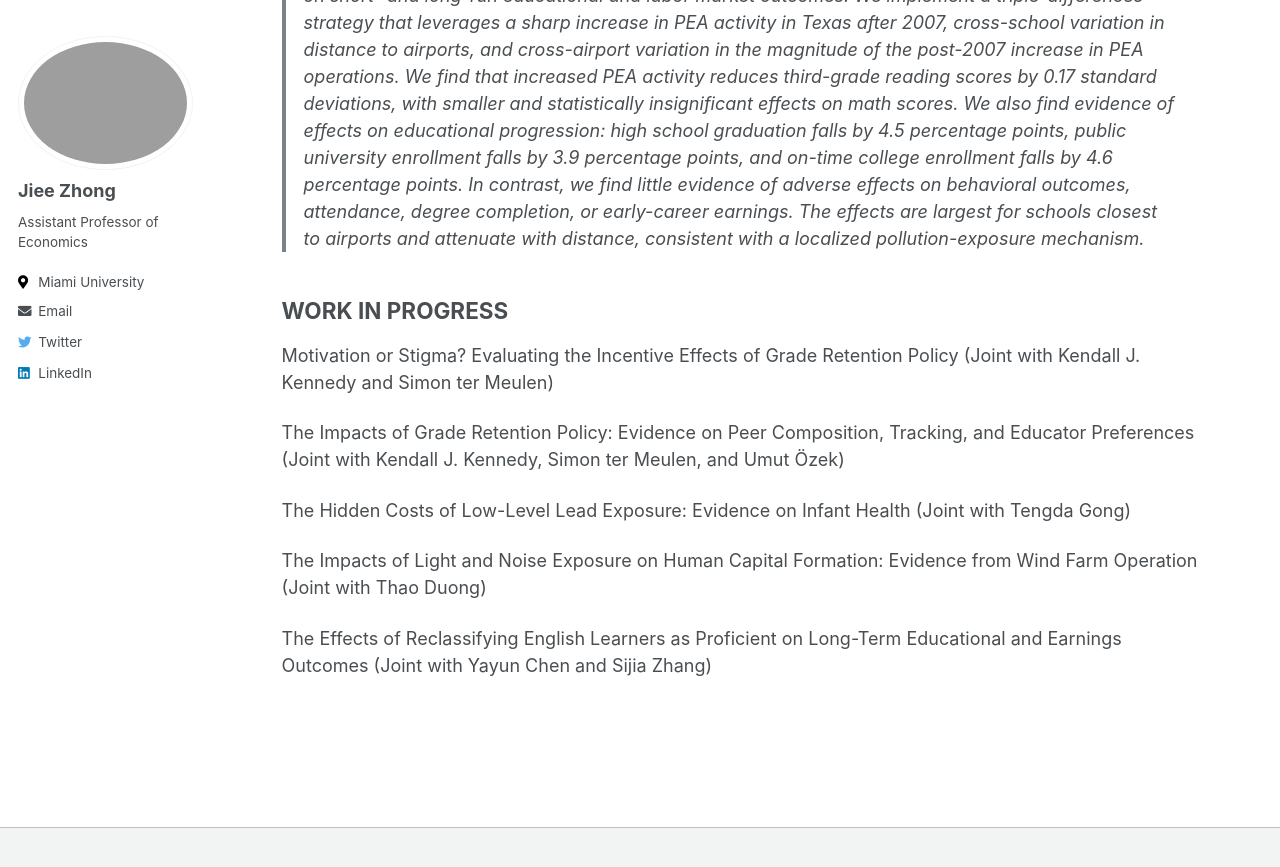
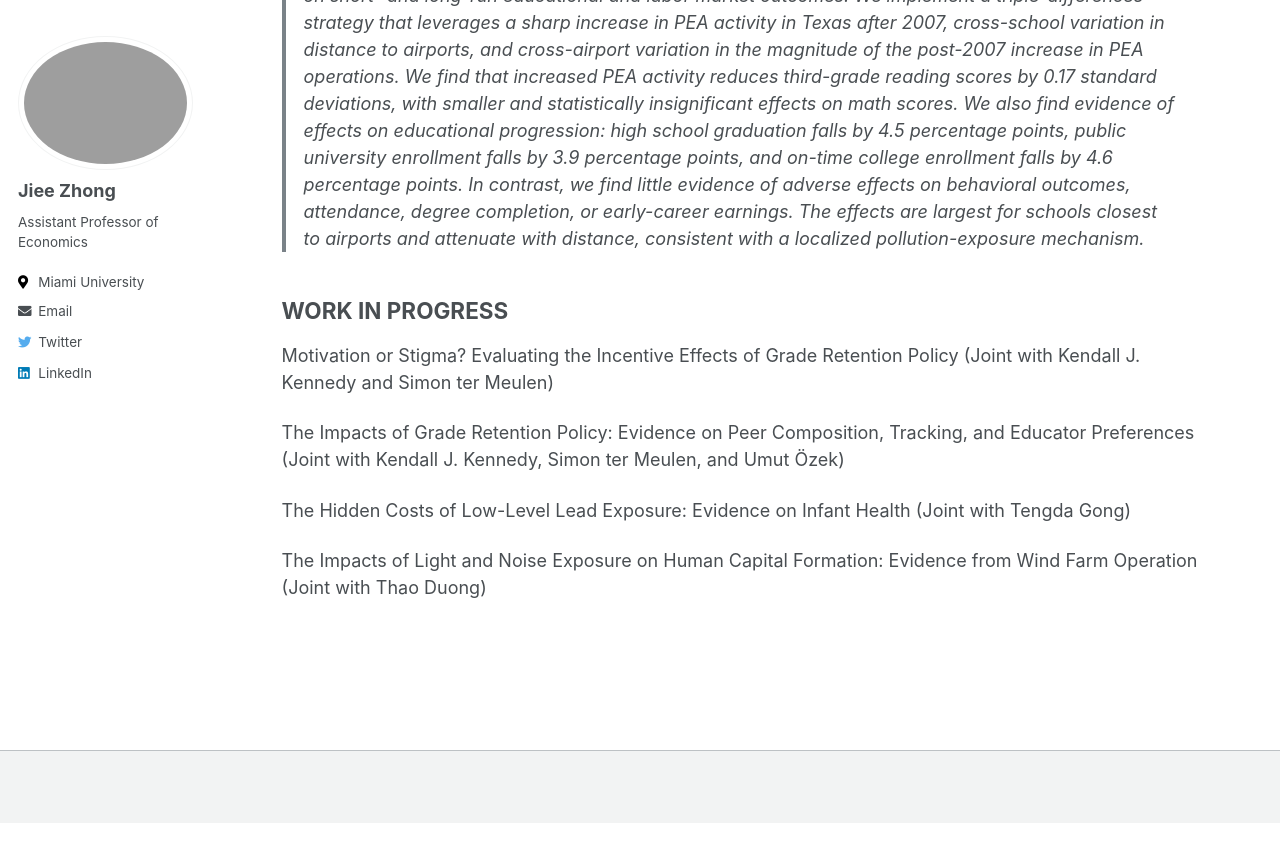
Before and after one commit to jieezhong/jieezhong.github.io, a Jekyll site: the page built from _pages/research.md, in a window 1280 px wide and 900 px high, scrolled down 2090 px. Shown: the top 867 px of the window. Built offline with Jekyll 4.4.1, drawn with Linux system fonts in a browser that asks for light colours; after the commit the page ends 2913 px from its top, so only the background shows below that.

Commit message:
Update research.md

```diff
--- a/_pages/research.md
+++ b/_pages/research.md
@@ -53,5 +53,3 @@ The Impacts of Grade Retention Policy: Evidence on Peer Composition, Tracking, a
 The Hidden Costs of Low-Level Lead Exposure: Evidence on Infant Health (Joint with Tengda Gong)
 
 The Impacts of Light and Noise Exposure on Human Capital Formation: Evidence from Wind Farm Operation (Joint with Thao Duong)
-
-The Effects of Reclassifying English Learners as Proficient on Long-Term Educational and Earnings Outcomes (Joint with Yayun Chen and Sijia Zhang)
```
